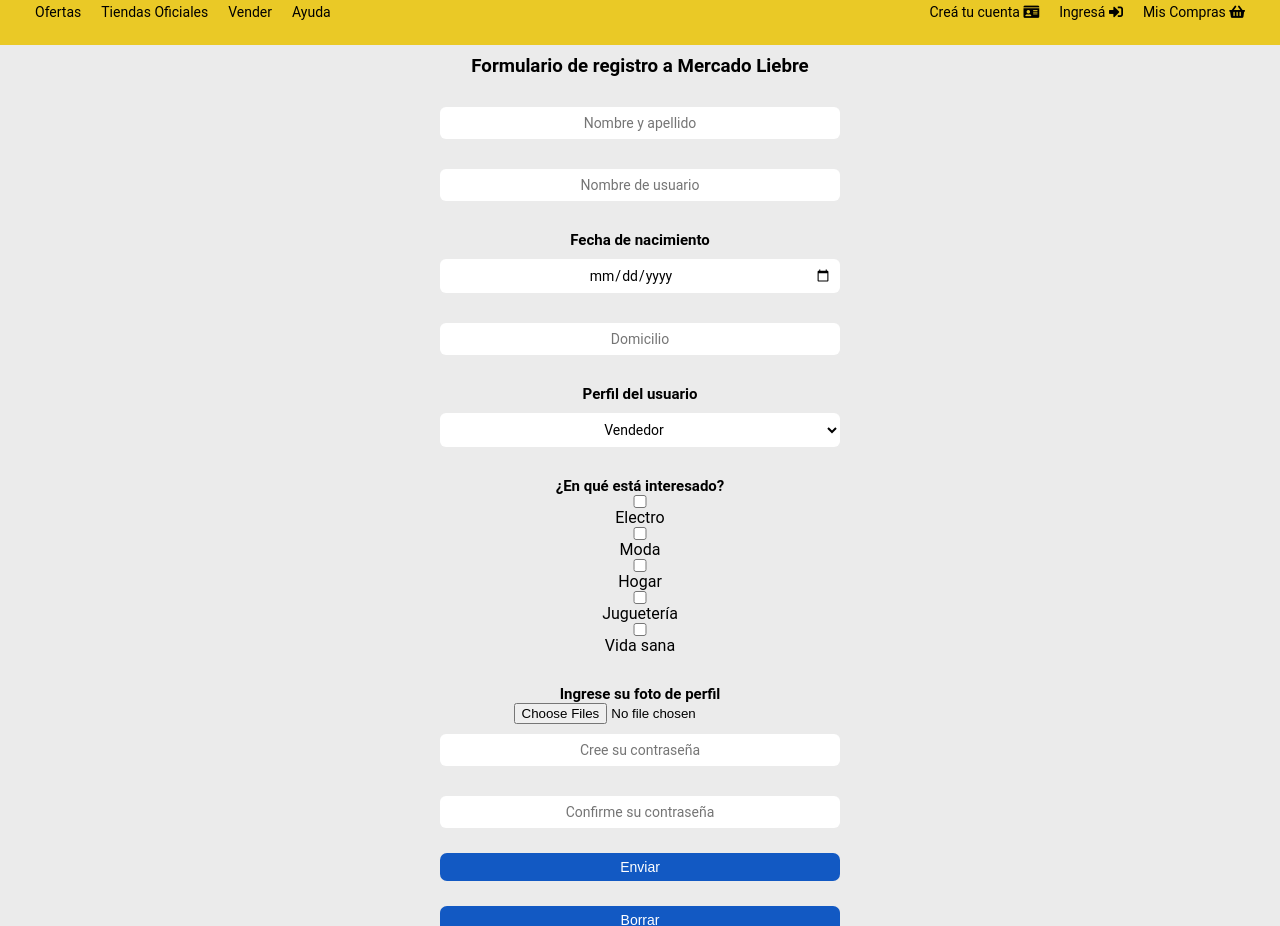
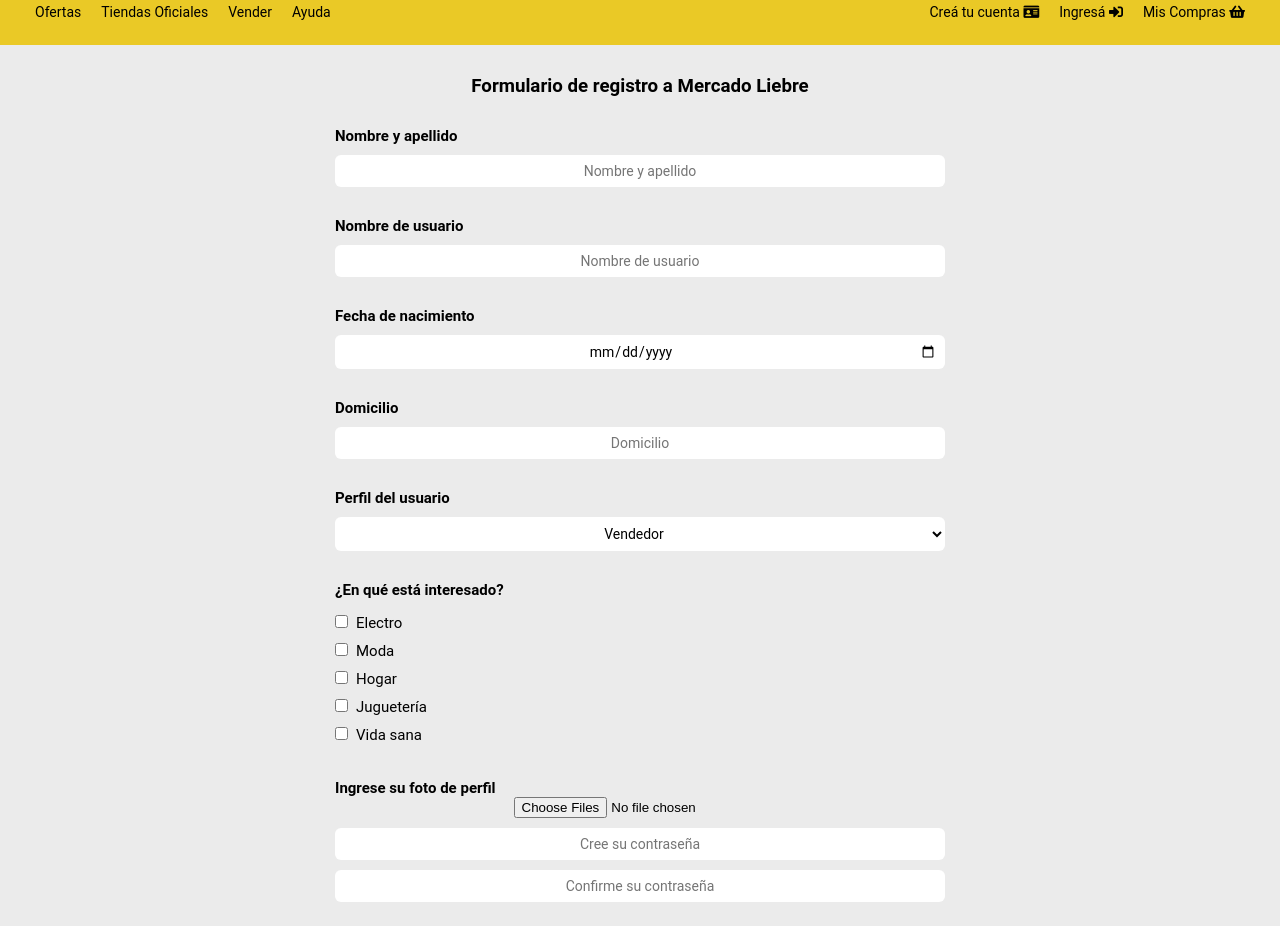
Before and after one commit to MagaliGiansiracusa/MercadoLiebre, a website: page views/register.html in a window 1280 px wide. Shown: the part 106-1032 px from the top of the page. Drawn offline with Linux system fonts and the light colour scheme.

Commit message:
arreglo estilos

```diff
--- a/public/css/styleRegister.css
+++ b/public/css/formularios.css
@@ -7,17 +7,21 @@
 
 .formulario{
     padding: 10px;
+    padding-top: 30px;
     flex-direction: column;
     text-align: center;
     display: flex;
+    width: 320px;
+    margin: auto;
 }
+
 .usuario{
-    width: 400px;
+    width: 100%;
     background-color: white;
     border: none;
     flex-grow: 1;
     font-size: 14px;
-    margin-top: 30px;
+    margin-top: 10px;
     font-family: 'Roboto', sans-serif;
     border-radius: 6px;
     border-color: white;
@@ -25,9 +29,25 @@
     align-items: center;
     text-align: center;
 }
-.boton {
+
+.contraseña{
+    width: 100%;
+    background-color: white;
+    border: none;
+    flex-grow: 1;
+    font-size: 14px;
+    font-family: 'Roboto', sans-serif;
+    border-radius: 6px;
+    border-color: white;
+    padding: 8px;
+    align-items: center;
+    margin-top: 30px;
+    text-align: center;
+}
+
+.boton{
     color: white;
-    width: 400px;
+    width: 100%;
     border: none;
     flex-grow: 1;
     font-size: 14px;
@@ -36,14 +56,20 @@
     padding: 6px;
     margin-top: 25px;
 }
+
+.boton.borrar{
+    margin-top: 10px;
+}
+
 .texto{
     font-size: 15px;
     font-weight: bold;
     display: block;
     margin-top:30px;
+    text-align: left;
 }
 .fecha-nacimiento{
-    width: 400px;
+    width: 100%;
     margin: auto;
     background-color: white;
     border: none;
@@ -61,6 +87,24 @@
 .eleccion{
     display: flex;
     flex-direction: column;
-    text-align: center;
+    text-align: left;
     margin: auto;
+    width: 100%;
+    margin-top: 10px;
 }
+
+.eleccion .interes{
+    margin: 5px 0px;
+}
+
+.eleccion .interes label{
+    font-size: 15px;
+    margin-left: 5px;
+}
+
+
+@media (min-width: 769px){
+    .formulario {
+        width: 630px;
+    }
+}
--- a/public/css/style.css
+++ b/public/css/style.css
@@ -48,6 +48,10 @@
     padding: 8px;
     display: flex;
     align-items: center;
+    flex-grow: 1;
+    max-width: 740px;
+    margin: 0px 30px;
+    margin-top: 15px;
 }
 
 .busqueda input{
@@ -228,7 +232,8 @@
     height: 20px;
     text-align: center;
     position: absolute;
-    margin-top: -27px;
+    padding: 14px;
+    margin-top: -31px;
     display: flex;
     justify-content: center;
     align-items: center;
@@ -257,6 +262,10 @@
     align-items: center;
 }
 
+.copyright{
+    padding-left: 50px;
+}
+
 @media(min-width: 361px){
     .articulo .descripciones{
         display: block;
@@ -269,6 +278,7 @@
 
     nav{
         display: flex;
+        flex-wrap: wrap;
     }
 
     .burger-menu{
--- a/views/register.html
+++ b/views/register.html
@@ -5,7 +5,7 @@
         <meta name="viewport" content="width=device-width, initial-scale=1.0">
         <title>Bienvenidos a Mercado Liebre</title>
         <link rel="stylesheet" href="/css/style.css">
-        <link rel="stylesheet" href="/css/styleRegister.css">
+        <link rel="stylesheet" href="/css/formularios.css">
         <link href="https://cdnjs.cloudflare.com/ajax/libs/font-awesome/5.15.3/css/all.min.css"
         rel="stylesheet" />
 </head>
@@ -46,9 +46,11 @@
 <form class="formulario" action="/register" method="POST">
     <h3 class="enunciado">Formulario de registro a Mercado Liebre</h3>
     <p>
+        <label class="texto" for="nombre">Nombre y apellido</label>
         <input class="usuario" type="text" name="nombre" id="nombre" placeholder="Nombre y apellido">
     </p>
     <p>
+        <label class="texto" for="usuario">Nombre de usuario</label>
         <input class="usuario" type="text" name="usuario" id="usuario" placeholder="Nombre de usuario">
     </p>
     <p>
@@ -56,6 +58,7 @@
         <input class="fecha-nacimiento" type="date" name="nacimiento" id="nacimiento" placeholder="Fecha de nacimiento">
     </p>
     <p>
+        <label class="texto" for="domicilio">Domicilio</label>
         <input class="usuario" type="text" name="domicilio" id="domicilio" placeholder="Domicilio">
     </p>
     <label class="texto" for="perfil">Perfil del usuario</label>
@@ -67,11 +70,26 @@
     <p>
         <label class="texto" for="interes">¿En qué está interesado?</label>
             <section class="eleccion">
-                <input class="box" type="checkbox" name="interes" value="Electro">Electro
-                <input class="box" type="checkbox" name="interes" value="Moda">Moda
-                <input class="box" type="checkbox" name="interes" value="Hogar">Hogar
-                <input class="box" type="checkbox" name="interes" value="Juguetería">Juguetería
-                <input class="box" type="checkbox" name="interes" value="Vida sana">Vida sana
+                <p class="interes">
+                    <input class="box" type="checkbox" name="electro" value="Electro">
+                    <label for="electro">Electro</label>
+                </p>
+                <p class="interes">
+                    <input class="box" type="checkbox" name="moda" value="Moda">
+                    <label for="moda">Moda</label>
+                </p>
+                <p class="interes">
+                    <input class="box" type="checkbox" name="hogar" value="Hogar">
+                    <label for="hogar">Hogar</label>
+                </p>
+                <p class="interes">
+                    <input class="box" type="checkbox" name="jugueteria" value="Juguetería">
+                    <label for="jugueteria">Juguetería</label>
+                </p>
+                <p class="interes">
+                    <input class="box" type="checkbox" name="vida" value="Vida sana">
+                    <label for="vida">Vida sana</label>
+                </p>
             </section>
     </p>
     <p>
@@ -87,7 +105,7 @@
         <button class="boton" type="submit">Enviar</button>
     </p>
     <p>
-        <button class="boton" type="reset">Borrar</button>
+        <button class="boton borrar" type="reset">Borrar</button>
     </p>
 </form>
 <footer>
```
Also changed, not shown: views/home.html (+1 -1 lines), views/login.html (+1 -1 lines).
